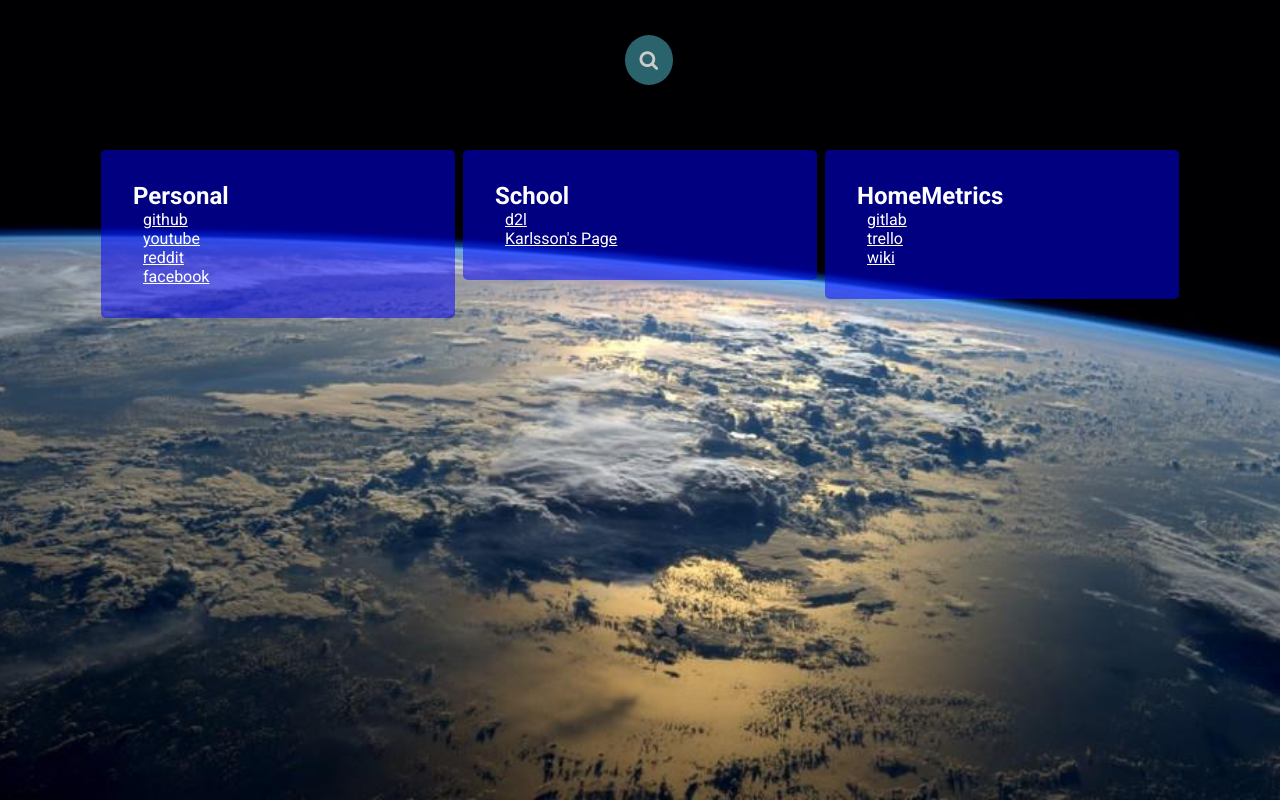
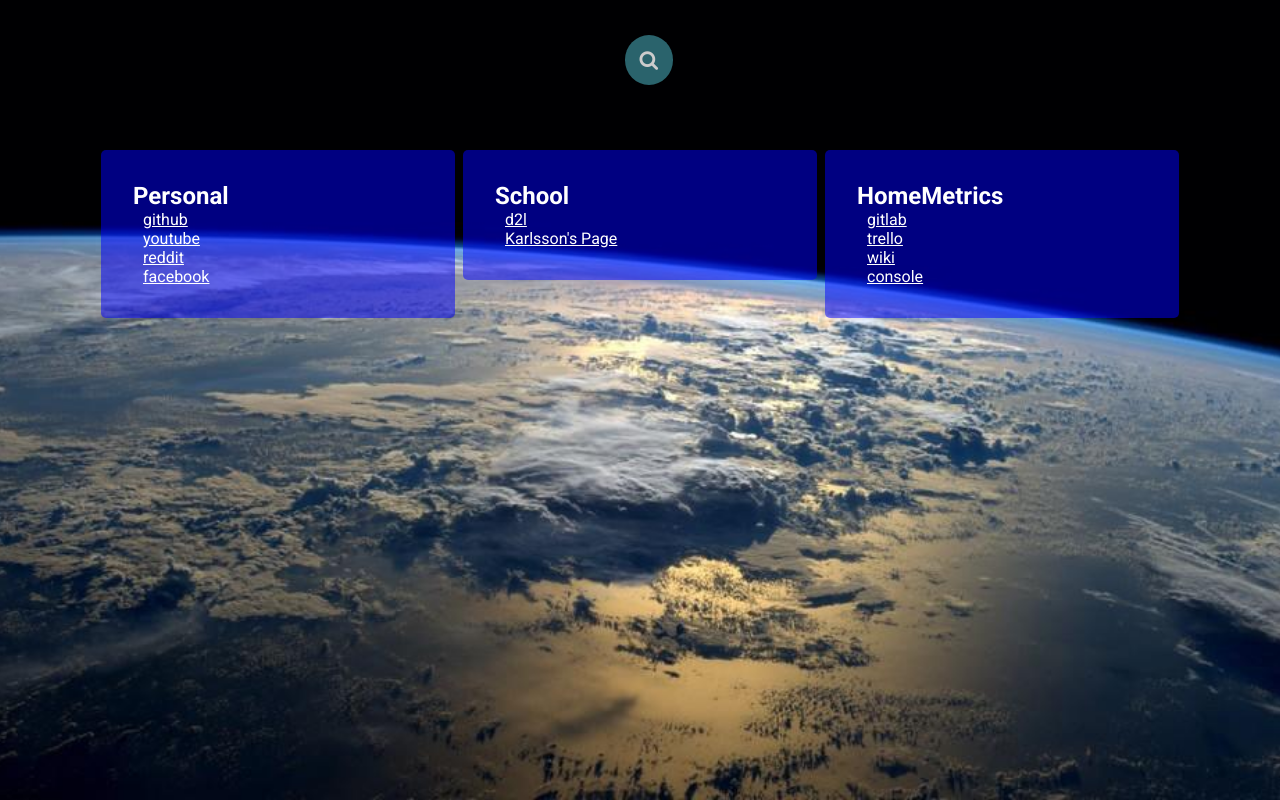
Before and after one commit to VintageDesign/vintagedesign.github.io, a plain HTML site: page index.html in a window 1280 px wide. Drawn offline with Linux system fonts and the light colour scheme.

Commit message:
added console to the index for homemetrics

```diff
--- a/index.html
+++ b/index.html
@@ -44,6 +44,7 @@
             <a class="link" href="https://gitlab.com/"> gitlab </a>
             <a class="link" href="https://trello.com"> trello </a>
             <a class="link" href="https://homemetrics.atlassian.net/wiki"> wiki </a>
+            <a class="link" href="https://console.cloud.google.com/functions/details/us-central1/ingest?project=water-temp-248718"> console </a>
 
         </div>
       </div>
```
